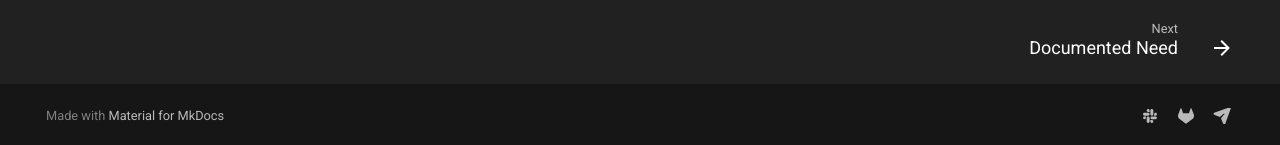
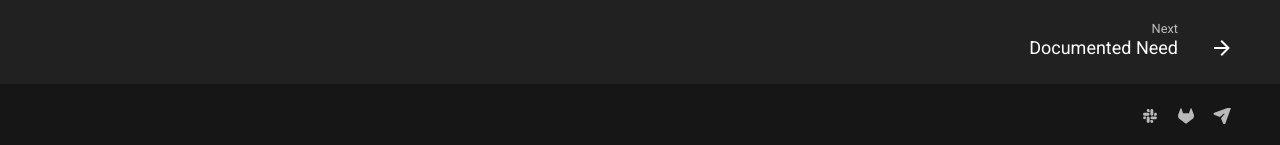
Before and after one commit to zheng0xd/JATIC-internal-docs, an MkDocs documentation site: the page built from docs/index.md, in a window 1280 px wide. Shown: the part 752-897 px from the top of the page. Built offline with MkDocs 1.6.1 and Material for MkDocs 9.7.7, drawn with Linux system fonts in a browser that asks for light colours.

Commit message:
remove generator

```diff
--- a/mkdocs.yml
+++ b/mkdocs.yml
@@ -11,7 +11,7 @@ theme:
     - navigation.tabs
     - navigation.footer
     - navigation.instant
-
+    - navigation.top
   palette:
     # Palette toggle for light mode
     - scheme: default
@@ -25,7 +25,6 @@ theme:
         icon: material/toggle-switch-off
         name: Switch to light mode
       primary: indigo
-
 extra:
   social:
     - icon: fontawesome/brands/slack
@@ -34,6 +33,7 @@ extra:
       link: https://gitlab.jatic.net/
     - icon: fontawesome/solid/paper-plane
       link: mailto:<cdao-jatic@mail.mil>
+  generator: false
 
 nav:
   - Home: 'index.md'
```
